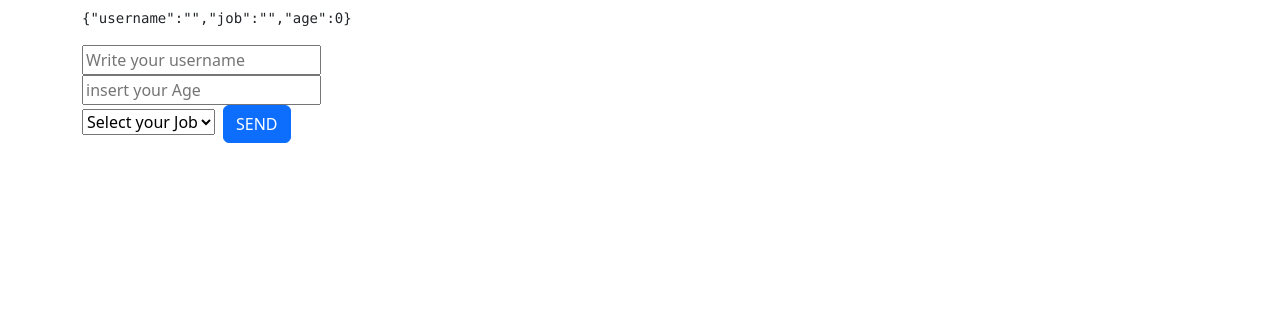
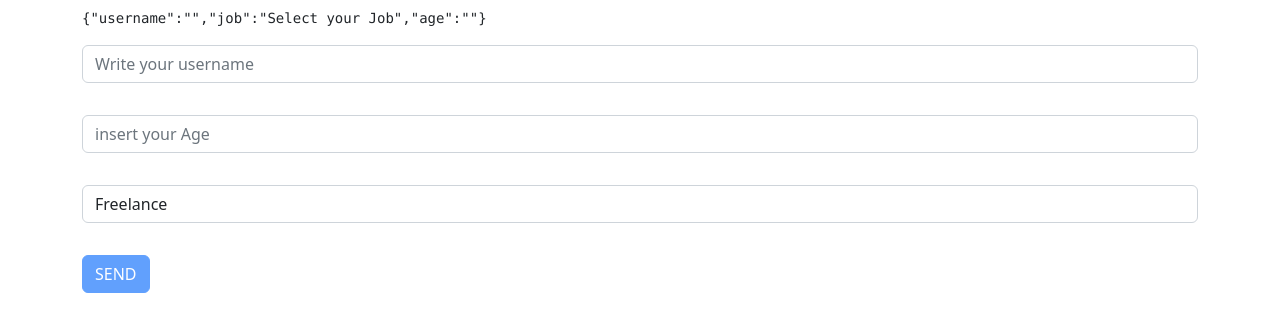
Before and after one commit to MarcoMadeddu/react-workshop-form, a React (Create React App) app: page / in a window 1280 px wide. Shown: the top 332 px of the page. Built offline with nearby package versions, Linux system fonts and the light colour scheme.

Commit message:
Added a validation (without css classes)

```diff
--- a/src/App.tsx
+++ b/src/App.tsx
@@ -1,15 +1,20 @@
 import React, {useState} from 'react';
-import logo from './logo.svg';
 import './App.css';
 
 interface FormData{
   username: string;
   job: string;
-  age: number;
+  age: number | string;
 }
 
 function App() {
-  const [formData, setFormData] = useState<FormData>({username: '' , job: '',age:0});
+  const [formData, setFormData] = useState<FormData>({username: '' , job: 'Select your Job',age:''});
+
+  const isUserNameValid = formData.username.length > 3;
+  const isJobValid = formData.job.length > 0;
+  const isAgeValid = formData.age !==  0;
+  const isValid = isUserNameValid && isJobValid && isAgeValid;
+
 
 
   // const onChangeHandler = (e: React.ChangeEvent<HTMLInputElement>) => {setFormData({username: e.currentTarget.value, job: 'employee'})}
@@ -20,13 +25,18 @@ function App() {
     })
   }
 
+
   const onSubmitHandler = (e: React.FormEvent<HTMLFormElement> ) =>{
     // PREVENT DEFAULT FOR AVOID REFRESH
     e.preventDefault();
     // GET ALL FORM STATE VALUES
-    console.log(formData);
-    // RESET FORM
-    setFormData({username: '', job: '', age: 0 });
+    if(isValid){
+      console.log(formData);
+      // RESET FORM
+      setFormData({username: '', job: '', age: 0 });
+    }else{
+      alert('Compila tutti i campi');
+    }
   }
 
   return (
@@ -44,27 +54,36 @@ function App() {
           type="text"
           placeholder="Write your username"
           onChange = {onChangeHandler}
-          value={formData.username}
+          className="form-control mt-2"
+          value = {formData.username}
         />
         <br/>
         <input
           name="age"
           type="number"
           placeholder="insert your Age"
+          className="form-control mt-2"
           onChange = {onChangeHandler}
+          value = {formData.age}
         />
          <br/>
         <select
           name="job"
           onChange={onChangeHandler}
-          value={formData.job}
+          className="form-control mt-2"
         >
-          <option value=""  disabled hidden>Select your Job</option>
+          <option value={formData.job} hidden disabled></option>
           <option value="freelance">Freelance</option>
           <option value="employee">Employee</option>
         </select>
-
-        <button className="btn btn-primary ms-2" type="submit">SEND</button>
+        <br/>
+        <button
+          disabled = {!isValid}
+          className="btn btn-primary mt-2"
+          type="submit"
+        >
+          SEND
+        </button>
       </form>
    </div>
   );
```
